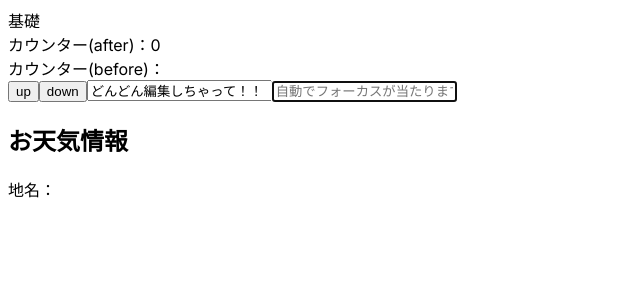
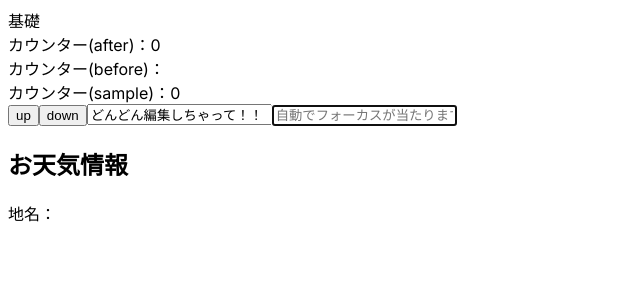
Before and after one commit to akitomonam/react-hooks-100-knocks, a Next.js app in the folder react-codes/: page /basic in a window 1280 px wide. Shown: the top 300 px of the page, without its empty margins (0-640 px from the left). Built offline with nearby package versions, Linux system fonts and the light colour scheme; no server answers.

Commit message:
refactor: Add sampleNum state and update counter display

```diff
--- a/react-codes/app/basic/page.js
+++ b/react-codes/app/basic/page.js
@@ -6,12 +6,16 @@ export default function Home() {
   const [counterNum, setCounterNum] = useState(0);
   const [fieldText, setFieldText] = useState("どんどん編集しちゃって！！");
   const [weatherPlace, setWeatherPlace] = useState("");
+
   const inputRef = useRef(null)
   const prevCountRef = useRef();
+
+  let sampleNum = 0
 
   const handleCountUp = () => {
     setCounterNum((prevCounterNum) => {
       prevCountRef.current = counterNum
+      sampleNum += 1
       return prevCounterNum + 1
     });
   };
@@ -19,6 +23,7 @@ export default function Home() {
   const handleCountDown = () => {
     setCounterNum((prevCounterNum) => {
       prevCountRef.current = counterNum
+      sampleNum -= 1
       return prevCounterNum - 1
     });
   };
@@ -29,7 +34,7 @@ export default function Home() {
       .then((response) => {
         const placeName = response.data[0].publishingOffice
         console.log("placeName:", placeName);
-        setWeatherPlace(placeName)
+        setWeatherPlace(placeName);
       }
       )
       .catch((error) => {
@@ -58,6 +63,7 @@ export default function Home() {
       <div>基礎</div>
       <div>カウンター(after)：{counterNum}</div>
       <div>カウンター(before)：{prevCountRef.current}</div>
+      <div>カウンター(sample)：{sampleNum}</div>
       <button type="button" onClick={handleCountUp}>
         up
       </button>
```
